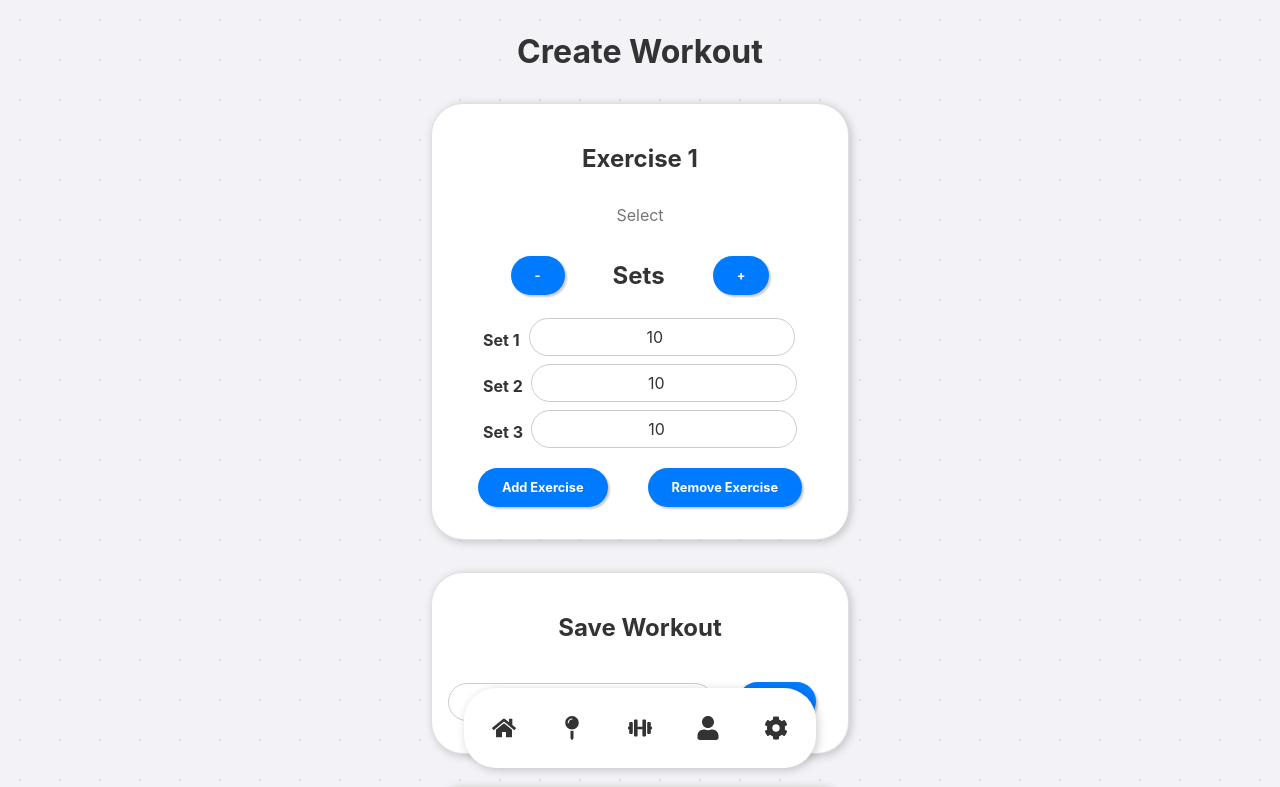
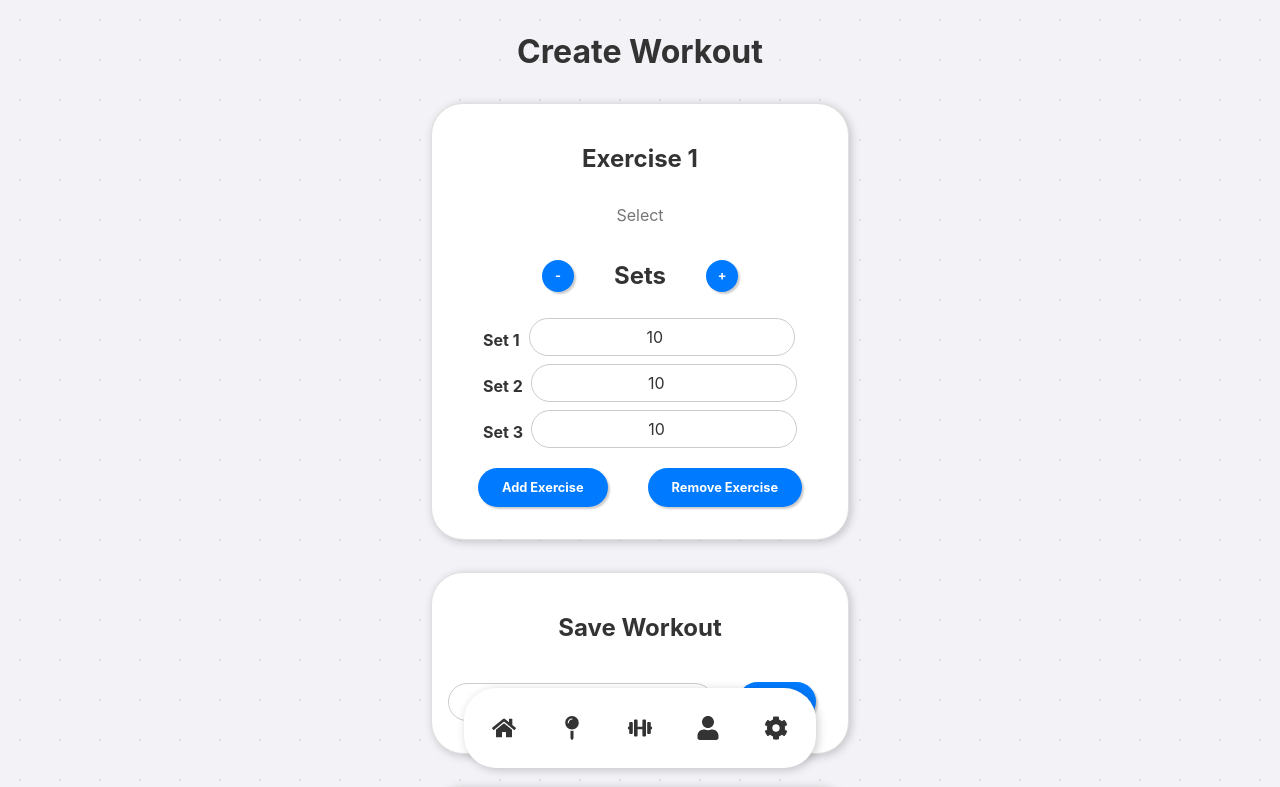
Before and after one commit to Jararered/fitness-framework, a React (Vite) app: page /create in a window 1280 px wide. Shown: the top 787 px of the page. Built offline with nearby package versions, Linux system fonts and the light colour scheme.

Commit message:
Update global CSS styles for headings and button adjustments; modify h3 margin and font weight, and enhance button.adjust dimensions and layout for better usability.

```diff
--- a/src/styles/global.css
+++ b/src/styles/global.css
@@ -29,7 +29,8 @@ h2 {
 
 h3 {
     font-size: 1.25rem;
-    margin: 1.25rem;
+    margin: 0.75rem;
+    font-weight: bold;
 }
 
 button {
@@ -56,11 +57,16 @@ button:active {
     transform: translate(2px, 2px);
 }
 
-button .adjust {
-    width: 0.5rem;
-    height: 0.5rem;
+button.adjust {
+    width: 2rem;
+    height: 2rem;
     padding: 0.5rem;
-    margin: 0;
+    margin: 0.5rem;
+    min-width: 2rem;
+    min-height: 2rem;
+    display: flex;
+    align-items: center;
+    justify-content: center;
 }
 
 label {
```
